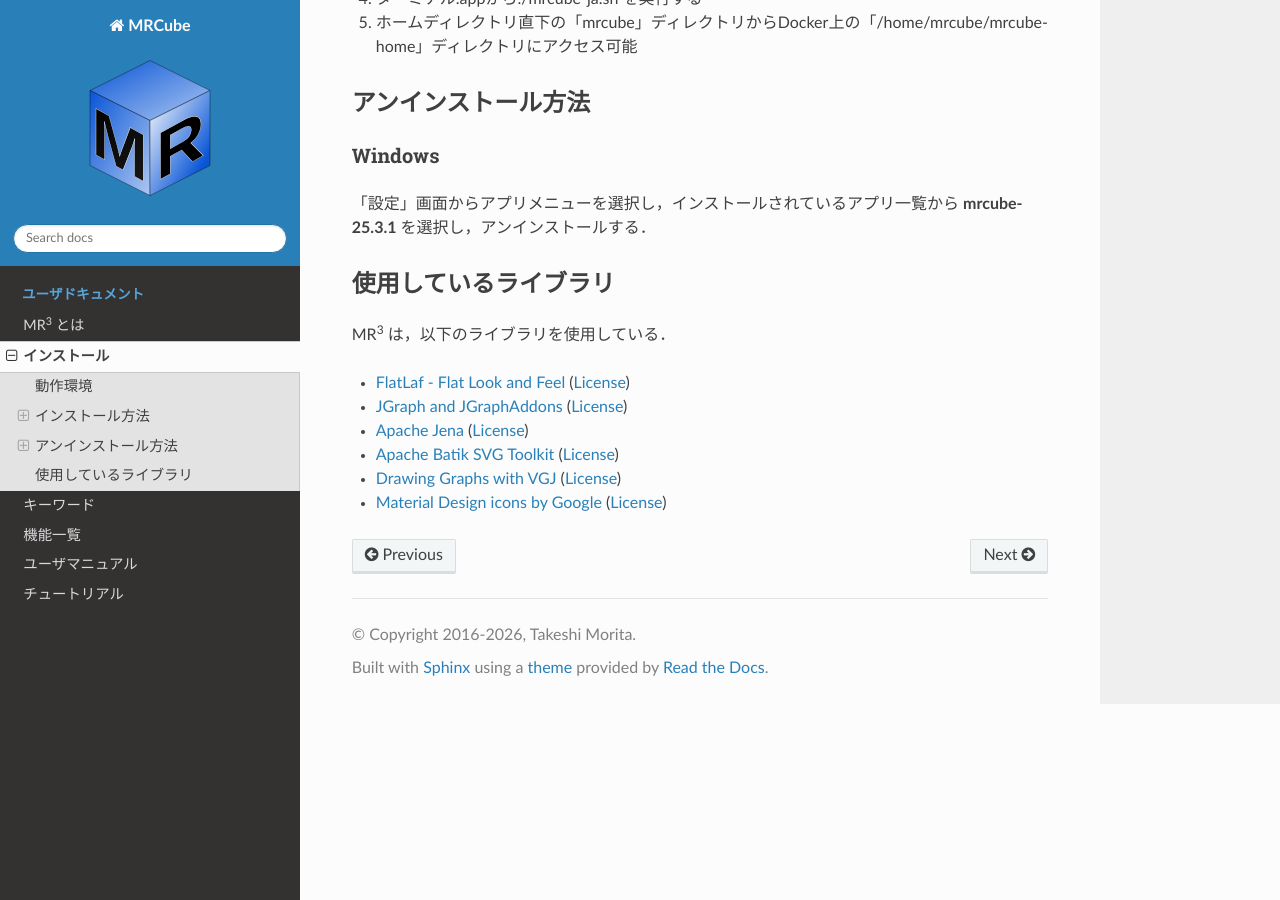
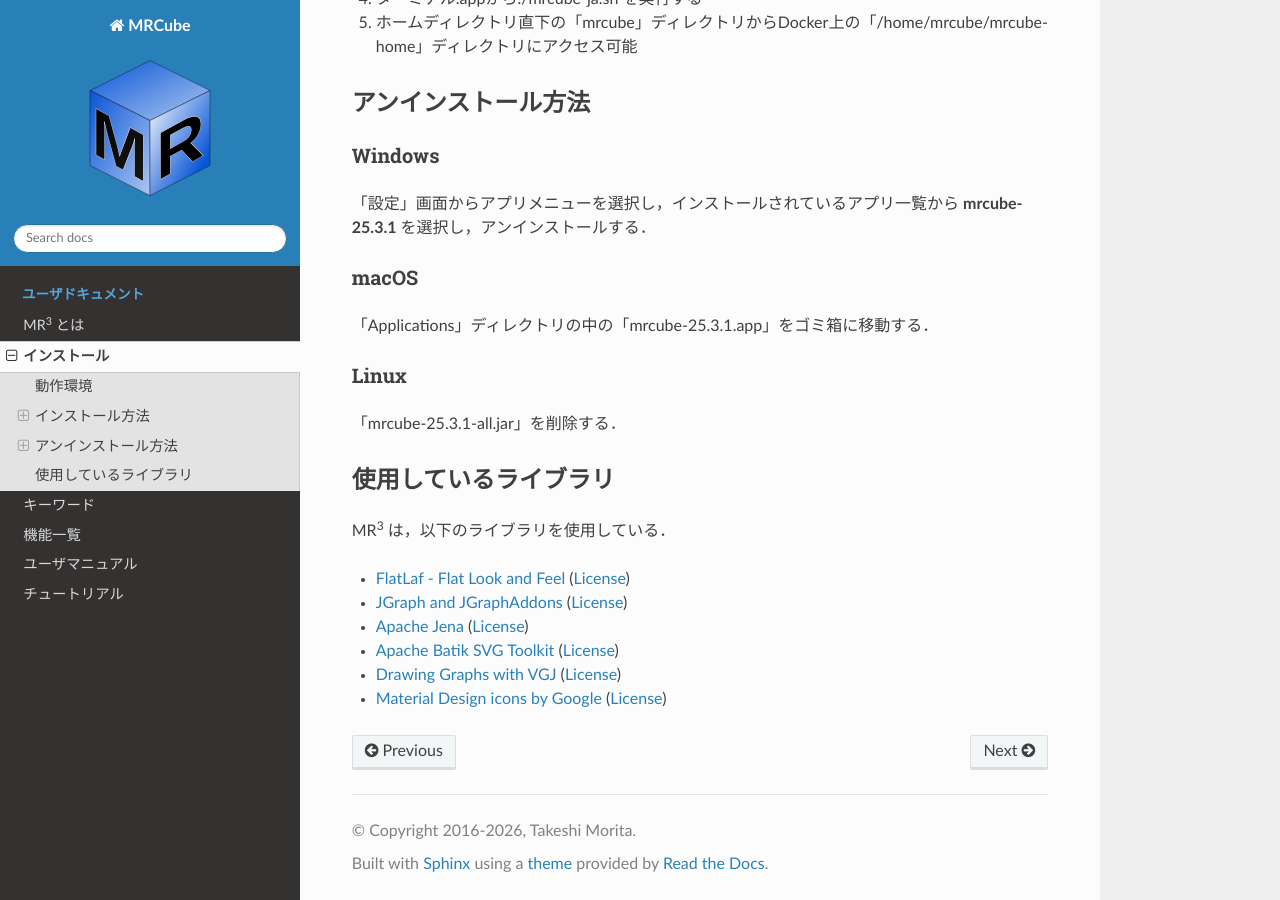
Before and after one commit to mr-3/mrcube-ja-docs, a Sphinx documentation site: the page built from docs/source/install.rst, in a window 1280 px wide and 900 px high, scrolled down 1591 px. Built offline with Sphinx 7.4.7 and the Read the Docs theme 3.1.0, drawn with Linux system fonts in a browser that asks for light colours.

Commit message:
update install

```diff
--- a/docs/source/install.rst
+++ b/docs/source/install.rst
@@ -58,6 +58,14 @@ Windows
 ^^^^^^^^^^^^^^^^^^^^^^^^^^^^^
 「設定」画面からアプリメニューを選択し，インストールされているアプリ一覧から **mrcube-25.3.1** を選択し，アンインストールする．
 
+macOS
+^^^^^^^^^^^^^^^^^^^^^^^^^^^^^
+「Applications」ディレクトリの中の「mrcube-25.3.1.app」をゴミ箱に移動する．
+
+Linux
+^^^^^^^^^^^^^^^^^^^^^^^^^^^^^
+「mrcube-25.3.1-all.jar」を削除する．
+
 使用しているライブラリ
 ----------------------
 MR\ :sup:`3` \は，以下のライブラリを使用している．
```
